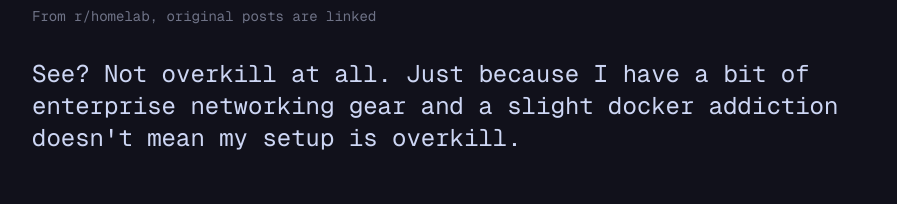
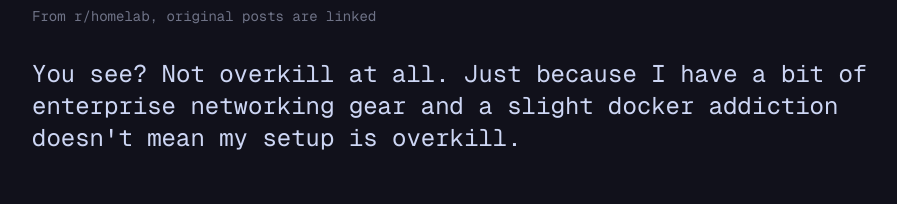
Before and after one commit to Inglan/notoverkill.com, a Next.js app: page / in a window 1280 px wide. Shown: the part 6449-6653 px from the top of the page, without its empty margins (176-1073 px from the left). Built offline with nearby package versions, Linux system fonts and the light colour scheme.

Commit message:
add text

```diff
--- a/app/page.tsx
+++ b/app/page.tsx
@@ -151,9 +151,9 @@ export default function Home() {
         </div>
         <div className="p-4 flex flex-col gap-2 max-w-4xl mx-auto">
           <h2 className="text-2xl">
-            See? Not overkill at all. Just because I have a bit of enterprise
-            networking gear and a slight docker addiction doesn&apos;t mean my
-            setup is overkill.
+            You see? Not overkill at all. Just because I have a bit of
+            enterprise networking gear and a slight docker addiction
+            doesn&apos;t mean my setup is overkill.
           </h2>
         </div>
 
```
